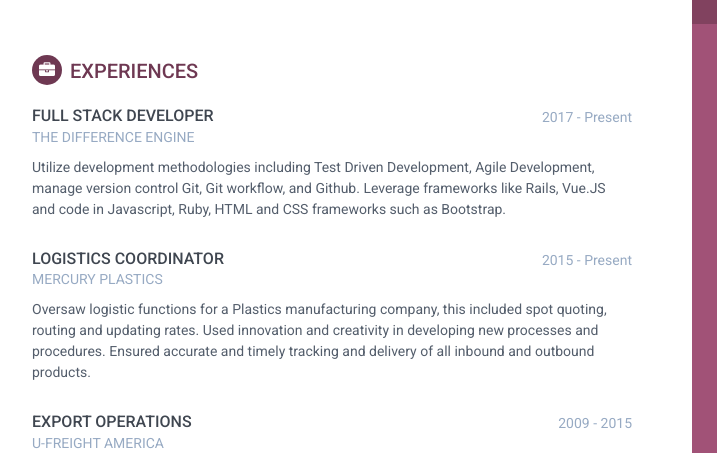
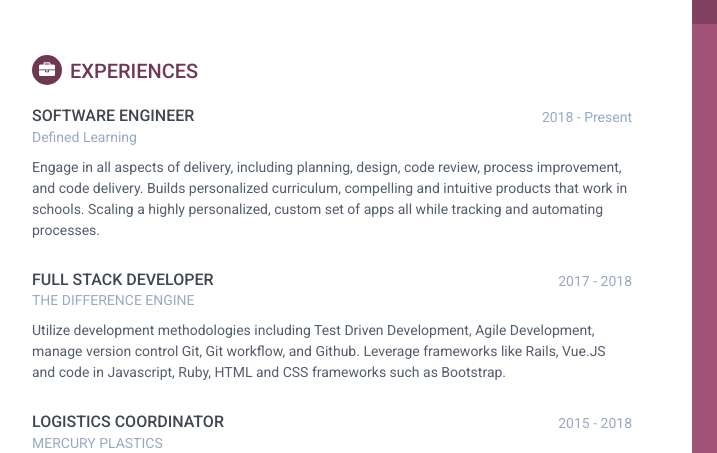
Before and after one commit to rosadsantiago/Portfolio, a plain HTML site: page resume/resume.html in a window 1280 px wide. Shown: the part 164-617 px from the top of the page, 188-905 px from the left. Drawn offline with Linux system fonts and the light colour scheme.

Commit message:
update latest job history and added previous made project

```diff
--- a/resume/resume.html
+++ b/resume/resume.html
@@ -88,11 +88,24 @@
             <section class="section experiences-section">
                 <h2 class="section-title"><i class="fa fa-briefcase"></i>Experiences</h2>
 
+                 <div class="item">
+                    <div class="meta">
+                        <div class="upper-row">
+                            <h3 class="job-title">SOFTWARE ENGINEER</h3>
+                            <div class="time">2018 - Present</div>
+                        </div><!--//upper-row-->
+                        <div class="company">Defined Learning </div>
+                    </div><!--//meta-->
+                    <div class="details">
+                        <p>Engage in all aspects of delivery, including planning, design, code review, process improvement, and code delivery. Builds personalized curriculum, compelling and intuitive products that work in schools. Scaling a highly personalized, custom set of apps all while tracking and automating processes.</p>
+                    </div><!--//details-->
+                </div><!--//item-->
+
                 <div class="item">
                     <div class="meta">
                         <div class="upper-row">
                             <h3 class="job-title">FULL STACK DEVELOPER</h3>
-                            <div class="time">2017 - Present</div>
+                            <div class="time">2017 - 2018</div>
                         </div><!--//upper-row-->
                         <div class="company">THE DIFFERENCE ENGINE </div>
                     </div><!--//meta-->
@@ -105,7 +118,7 @@
                     <div class="meta">
                         <div class="upper-row">
                             <h3 class="job-title">LOGISTICS COORDINATOR</h3>
-                            <div class="time">2015 - Present</div>
+                            <div class="time">2015 - 2018</div>
                         </div><!--//upper-row-->
                         <div class="company">MERCURY PLASTICS </div>
                     </div><!--//meta-->
@@ -133,7 +146,7 @@
             <section class="section projects-section">
                 <h2 class="section-title"><i class="fa fa-archive"></i>Projects</h2>
                 <div class="intro">
-                    <p> I am a recent Actualize Coding Bootcamp graduate looking to start my careeer as a Software Developer.</p>
+                    <p>Coming from a non-traditional background I was able to make a sucessful carreer transistion as a Sotfware Engineer. Take a glimpse of my life through code!</p>
                 </div><!--//intro-->
                 <div class="item">
                     <span class="project-title"><a href="https://drive.google.com/file/d/0B8QdEJwipEY8bHI3ODVjNTAtZTA/view"
```
Also changed, not shown: index.html (+8 -8 lines), images/portfolio/modals/m-next-gen-help.jpg (added), images/portfolio/we-r-next.jpg (added).
